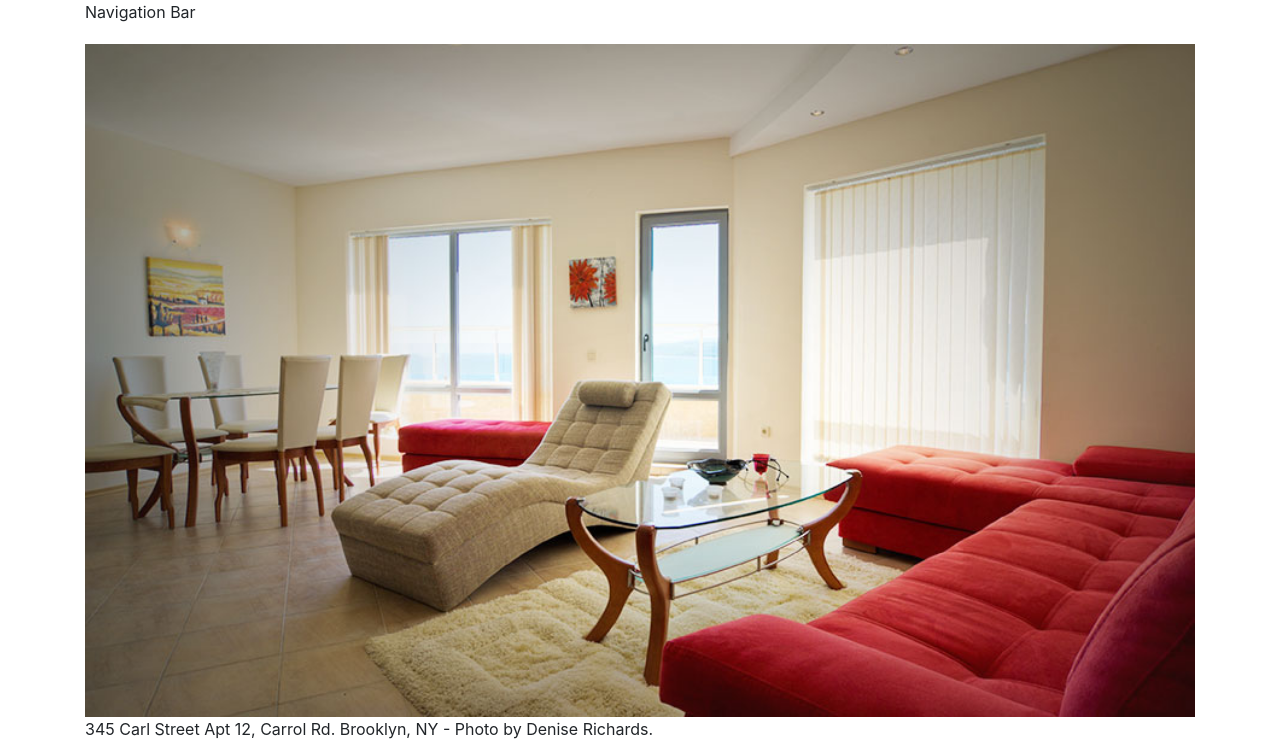
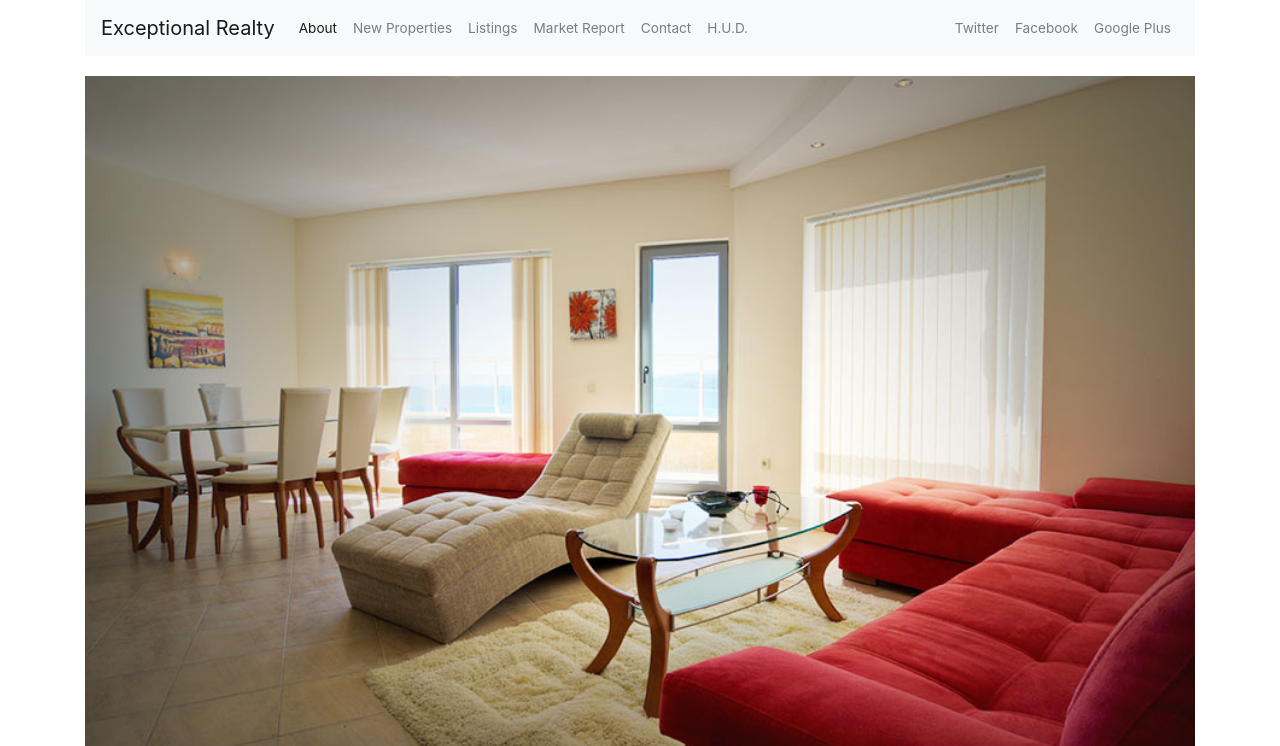
Before and after one commit to MariKats/exceptional-realty-bootstrapped, a plain HTML site: page index.html in a window 1280 px wide. Shown: the top 746 px of the page. Drawn offline with nearby package versions, Linux system fonts and the light colour scheme.

Commit message:
finish navbar

```diff
--- a/css/style.css
+++ b/css/style.css
@@ -10,3 +10,7 @@ img, video, audio, iframe, table, form {
 .row {
   margin-bottom: 20px;
 }
+
+.navbar li a {
+  font-size: 0.85em;
+}
--- a/index.html
+++ b/index.html
@@ -16,7 +16,47 @@
 
       <div class="row">
         <div class="col-sm-12">
-          Navigation Bar
+          <nav class="navbar navbar-expand-xl navbar-light bg-light">
+            <a class="navbar-brand" href="#">Exceptional Realty</a>
+            <button class="navbar-toggler" type="button" data-toggle="collapse" data-target="#navbarNav" aria-controls="navbarNav" aria-expanded="false" aria-label="Toggle navigation">
+              <span class="navbar-toggler-icon"></span>
+            </button>
+            <div class="collapse navbar-collapse" id="navbarNav">
+              <!-- Main Nav Links -->
+              <ul class="navbar-nav">
+                <li class="nav-item active">
+                  <a class="nav-link" href="#">About <span class="sr-only">(current)</span></a>
+                </li>
+                <li class="nav-item">
+                  <a class="nav-link" href="#">New Properties</a>
+                </li>
+                <li class="nav-item">
+                  <a class="nav-link" href="#">Listings</a>
+                </li>
+                <li class="nav-item">
+                  <a class="nav-link" href="#">Market Report</a>
+                </li>
+                <li class="nav-item">
+                  <a class="nav-link" href="#">Contact</a>
+                </li>
+                <li class="nav-item">
+                  <a class="nav-link" href="http://hud.gov" target="_blank">H.U.D.</a>
+                </li>
+              </ul>
+              <!-- Social Nav Links -->
+              <ul class="navbar-nav ml-auto">
+                <li class="nav-item">
+                  <a class="twit nav-link" href="#" title="Twitter">Twitter</a>
+                </li>
+                <li class="nav-item">
+                  <a class="fbook nav-link" href="#" title="Facebook">Facebook</a>
+                </li>
+                <li class="nav-item">
+                  <a class="gplus nav-link" href="#" title="Google Plus">Google Plus</a>
+                </li>
+              </ul>
+            </div>
+          </nav>
         </div>
       </div>
 
```
